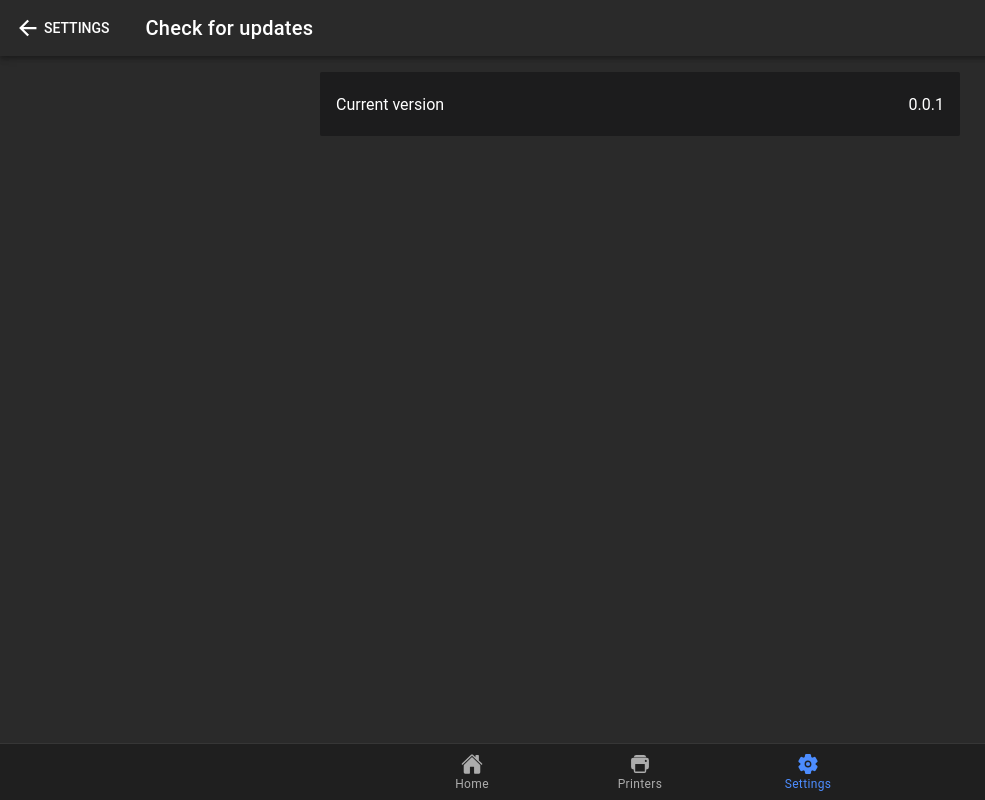
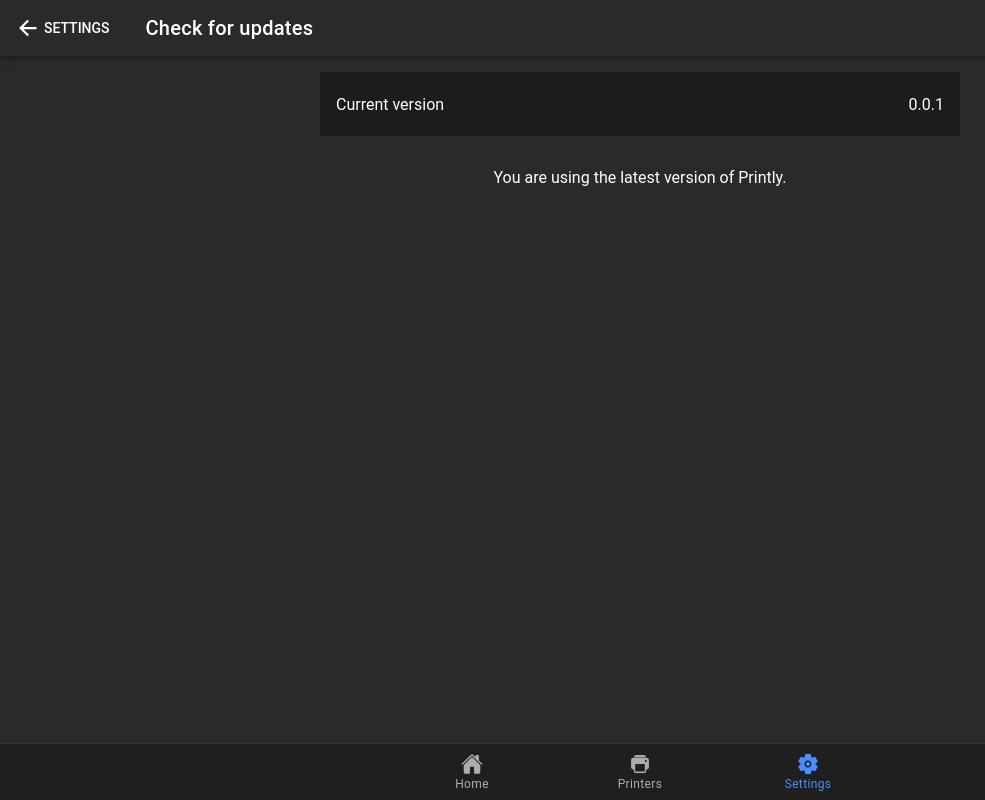
Before and after one commit to VanshajSaxena/printit-pwa, a React (Vite) app: page /settings/update in a window 1280 px wide. Shown: the whole page, without its empty margins (0-985 px from the left). Built offline with nearby package versions, Linux system fonts and the light colour scheme.

Commit message:
show microcopy if app is updated

```diff
--- a/src/pages/settings/UpdateAppPage.tsx
+++ b/src/pages/settings/UpdateAppPage.tsx
@@ -7,6 +7,7 @@ import {
   IonLabel,
   IonList,
   IonPage,
+  IonText,
   IonTitle,
   IonToolbar,
 } from "@ionic/react";
@@ -32,12 +33,16 @@ export default function UpdateAppPage() {
             <IonLabel slot="end">{import.meta.env.VITE_APP_VERSION}</IonLabel>
           </IonItem>
         </IonList>
-        {needRefresh[0] && (
+        {needRefresh[0] ? (
           <IonList inset>
             <IonItem button onClick={() => updateServiceWorker()}>
               Install Update
             </IonItem>
           </IonList>
+        ) : (
+          <IonText className="mt-8 flex items-center justify-center">
+            You are using the latest version of Printly.
+          </IonText>
         )}
       </AppContent>
     </IonPage>
```
